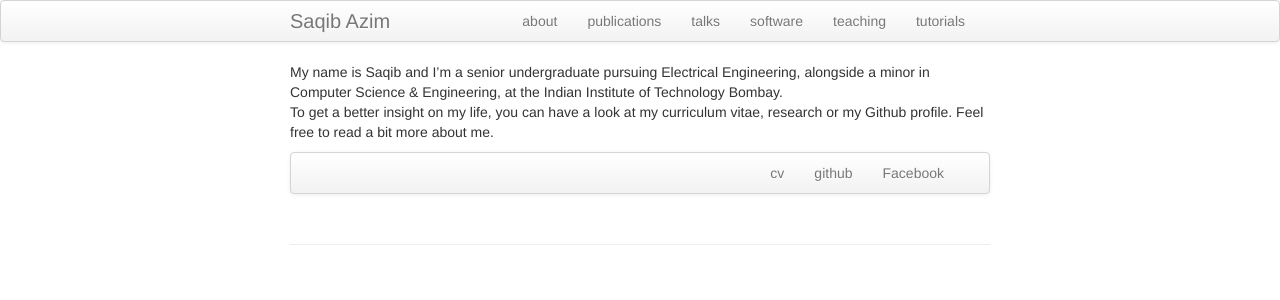
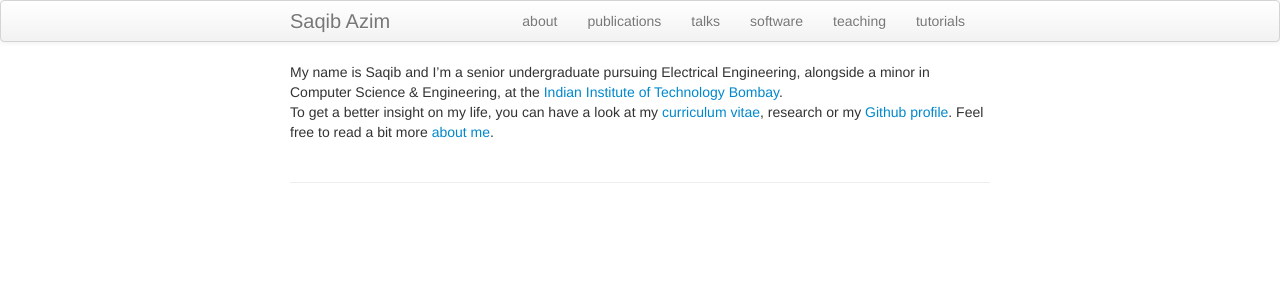
Before and after one commit to saqib1707/saqib1707.github.io, a Jekyll site: the page built from index.md, in a window 1280 px wide. Shown: the top 300 px of the page. Built offline with Jekyll 4.4.1, drawn with Linux system fonts in a browser that asks for light colours.

Commit message:
front page changed

```diff
--- a/index.md
+++ b/index.md
@@ -5,19 +5,19 @@ description: My personal website
 keywords: Broman, QTL, R/qtl, quantitative trait loci, statistics, statistical genetics, recombination
 ---
 
-My name is Saqib and I’m a senior undergraduate pursuing Electrical Engineering, alongside a minor in Computer Science & Engineering, at the Indian Institute of Technology Bombay. <br/>
-To get a better insight on my life, you can have a look at my curriculum vitae, research or my Github profile. Feel free to read a bit more about me. <br/>
+My name is Saqib and I’m a senior undergraduate pursuing Electrical Engineering, alongside a minor in Computer Science & Engineering, at the [Indian Institute of Technology Bombay](http://iitb.ac.in/). <br/>
+To get a better insight on my life, you can have a look at my [curriculum vitae]({{BASE_PATH}}/assets/saqib_cv.pdf), research or my [Github profile](https://github.com/saqib1707). Feel free to read a bit more [about me](). <br/>
 
-<div class="navbar">
+<!-- <div class="navbar">
   <div class="navbar-inner">
       <ul class="nav">
           <li><a href="{{ BASE_PATH }}/assets/saqib_cv.pdf">cv</a></li>
           <li><a href="https://github.com/saqib1707">github</a></li>
-          <!-- <li><a href="https://kbroman.org/blog">blog</a></li> -->
+          <li><a href="https://kbroman.org/blog">blog</a></li>
           <li><a href="https://facebook.com/saqib1707">Facebook</a></li>
       </ul>
   </div>
-</div>
+</div> -->
 
 <!-- <table class="wide">
 <tr>
```
